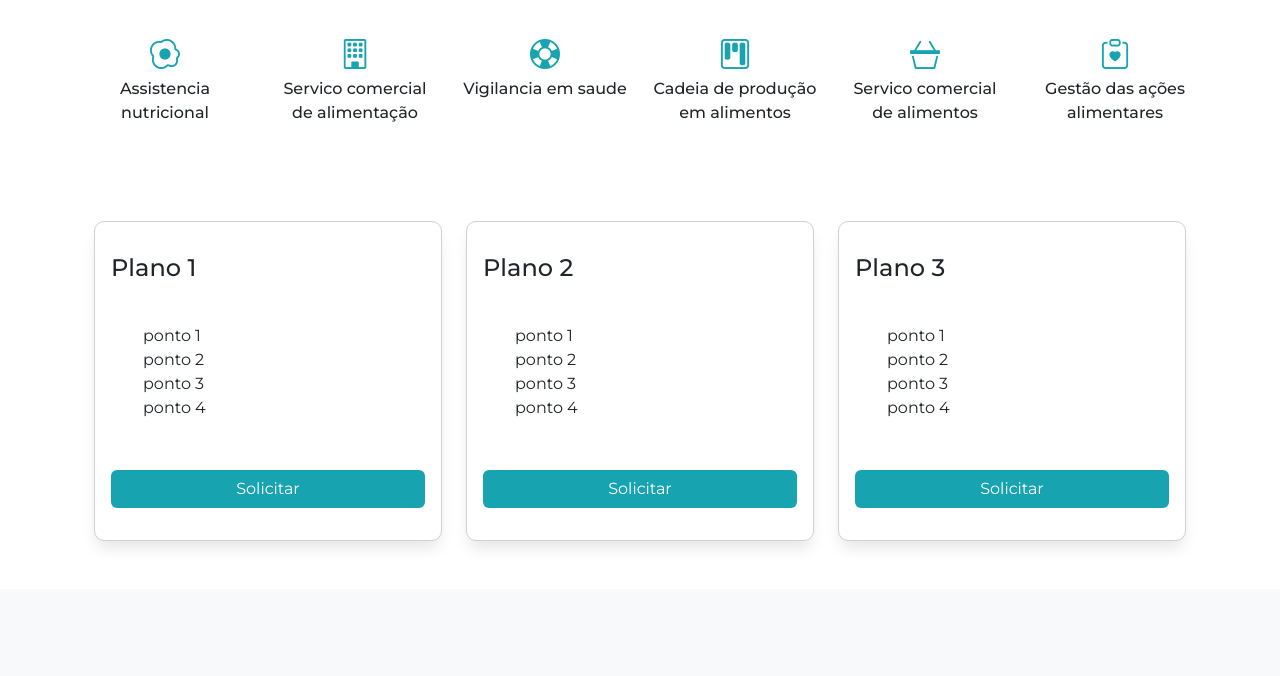
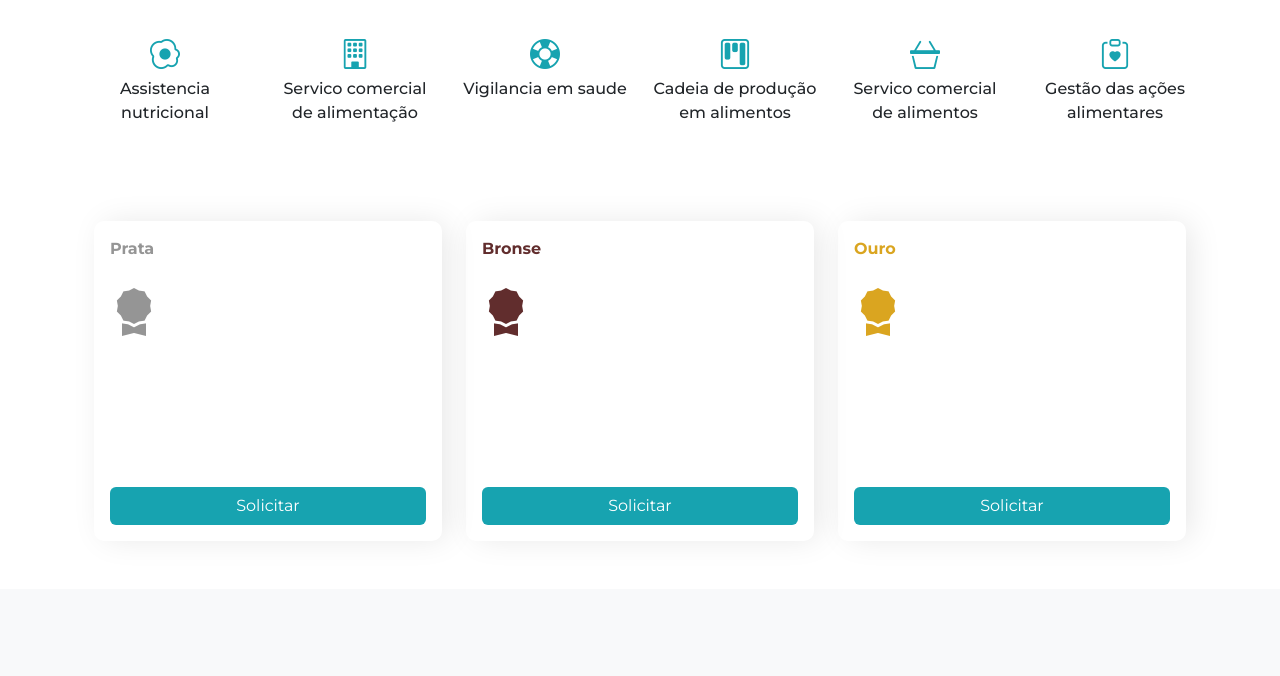
Before and after one commit to Andrei992-dev/LandPage_Nutri, a plain HTML site: page index.html in a window 1280 px wide. Shown: the part 1030-1706 px from the top of the page. Drawn offline with nearby package versions, Linux system fonts and the light colour scheme; a script that the page names is missing.

Commit message:
update_planos

```diff
--- a/index.css
+++ b/index.css
@@ -10,12 +10,14 @@ li{
 .cards{
     flex-direction: column;
     margin-top: 5em;
-    border: 1px solid #d0d0d0;
     border-radius: 10px;
-    padding: 2em 1em;
-    box-shadow: 0px 10px 15px -3px rgba(0,0,0,0.1);
+    padding: 1em 1em;
+    box-shadow: 7px 0px 32px -3px rgba(0,0,0,0.1);
     height: 40vh;
     justify-content: space-between;
+}
+.cards div p{
+    font-weight: bold;
 }
 .btn-custom{
     color: #8CAE48;
--- a/index.html
+++ b/index.html
@@ -136,37 +136,30 @@
                 <div class="row">
                     <div class="col-lg-4 col-md-12">
                         <div class="d-flex cards">
-                            <h4>Plano 1</h4>
-                            <ul>
-                                <li>ponto 1</li>
-                                <li>ponto 2</li>
-                                <li>ponto 3</li>
-                                <li>ponto 4</li>
-                            </ul>
+                        <div>
+                            <p style="color: rgb(149, 149, 149);">Prata</p>
+                            <i style="color: rgb(149, 149, 149); font-size: 3em;" class="bi bi-award-fill"></i>
+                        </div>
                             <a class="btn" style="background-color: rgb(23, 163, 176); color: white;">Solicitar</a>
                         </div>
                     </div>
                     <div class="col-lg-4 col-md-12">
                         <div class="d-flex cards">
-                            <h4>Plano 2</h4>
-                            <ul>
-                                <li>ponto 1</li>
-                                <li>ponto 2</li>
-                                <li>ponto 3</li>
-                                <li>ponto 4</li>
-                            </ul>
+                            <div>
+                                <p style="color: rgb(97, 45, 45);">Bronse</p>
+                                <i style="color: rgb(97, 45, 45); font-size: 3em;" class="bi bi-award-fill"></i>
+                            </div>
+
                             <a class="btn" style="background-color: rgb(23, 163, 176); color: white;">Solicitar</a>
                         </div>
                     </div>
                     <div class="col-lg-4 col-md-12">
                         <div class="d-flex cards">
-                            <h4>Plano 3</h4>
-                            <ul>
-                                <li>ponto 1</li>
-                                <li>ponto 2</li>
-                                <li>ponto 3</li>
-                                <li>ponto 4</li>
-                            </ul>
+                            <div>
+                                <p style="color: goldenrod;">Ouro</p>
+                                <i style="color: goldenrod; font-size: 3em;" class="bi bi-award-fill"></i>
+                            </div>
+
                             <a class="btn" style="background-color: rgb(23, 163, 176); color: white;">Solicitar</a>
                         </div>
                     </div>
```
